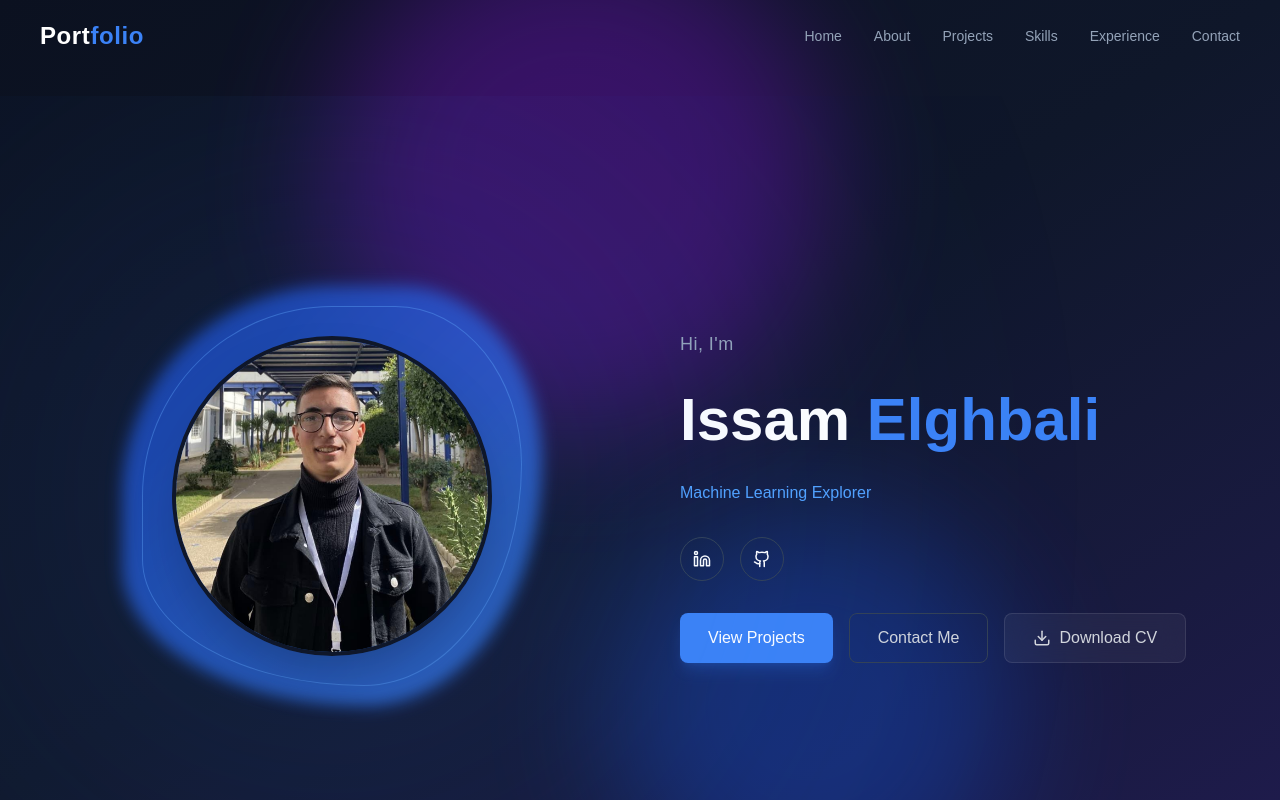
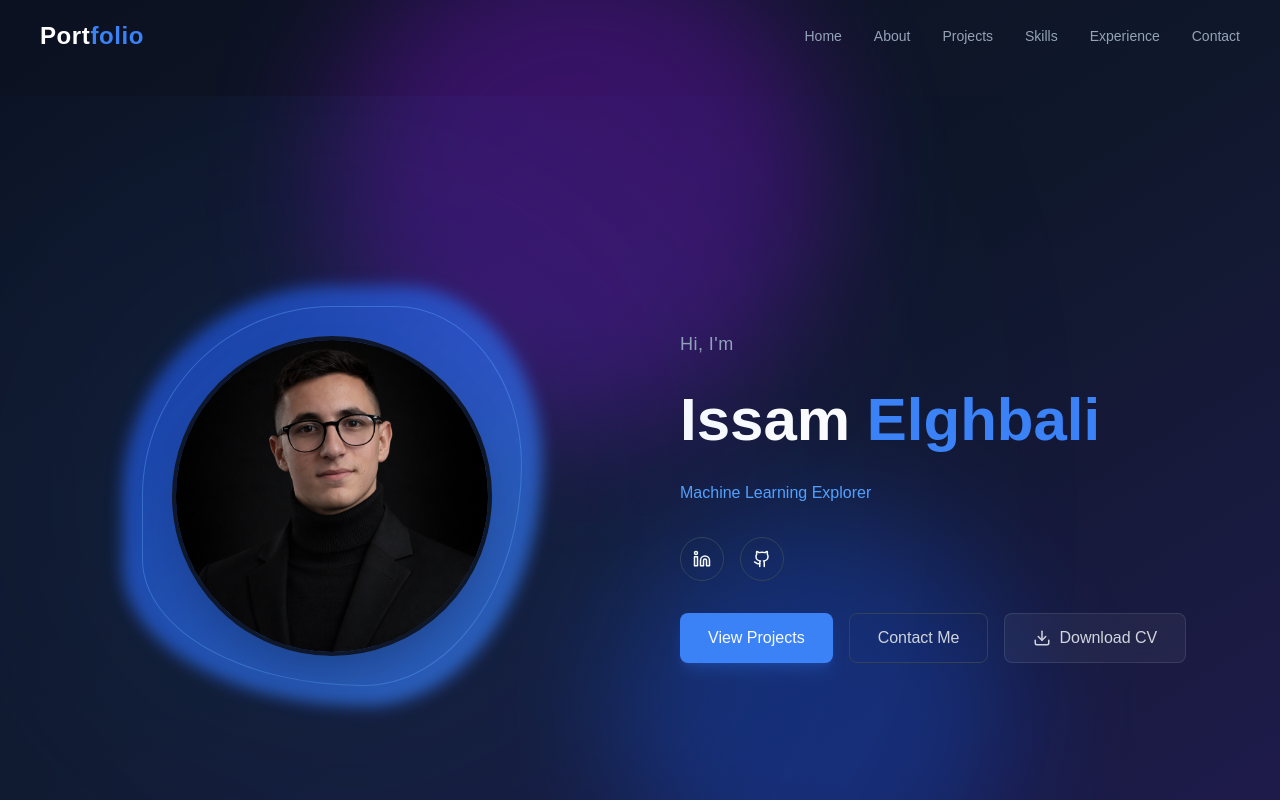
Before and after one commit to Elghbali01/portfolio, a Next.js app: page / in a window 1280 px wide. Shown: the top 800 px of the page. Built offline with nearby package versions, Linux system fonts and the light colour scheme.

Commit message:
chnangement de hero image

```diff
--- a/sections/Hero.tsx
+++ b/sections/Hero.tsx
@@ -15,7 +15,12 @@ export default function Hero() {
       className="relative min-h-screen flex items-center justify-center text-white px-6 md:px-10 overflow-hidden"
     >
       {/* BACKGROUND */}
-      <div className="absolute inset-0 -z-20 bg-gradient-to-br from-[#0B1120] via-[#111827] to-[#1E1B4B]" />
+      <div className="absolute inset-0 -z-30 bg-gradient-to-br from-[#020617] via-[#0B1120] to-[#0F172A]" />
+
+      {/* BLUE LIGHT EFFECT */}
+      <div className="absolute -z-20 top-[-200px] left-[-200px] w-[600px] h-[600px] bg-blue-600 opacity-20 blur-[220px] rounded-full" />
+
+      <div className="absolute -z-20 bottom-[-200px] right-[-200px] w-[500px] h-[500px] bg-indigo-500 opacity-20 blur-[200px] rounded-full" />
 
       <div className="grid md:grid-cols-2 gap-14 md:gap-20 items-center max-w-6xl w-full">
         {/* PHOTO SIDE */}
@@ -95,7 +100,7 @@ export default function Hero() {
               View Projects
             </button>
 
-            {/* SECONDARY OUTLINE */}
+            {/* SECONDARY BUTTON */}
             <button
               onClick={() =>
                 document
@@ -110,7 +115,7 @@ export default function Hero() {
               Contact Me
             </button>
 
-            {/* DOWNLOAD CV - GLASS STYLE */}
+            {/* DOWNLOAD CV */}
             <a
               href="/cv-issam-elghbali.pdf"
               download
```
Also changed, not shown: public/profile.jpg.
